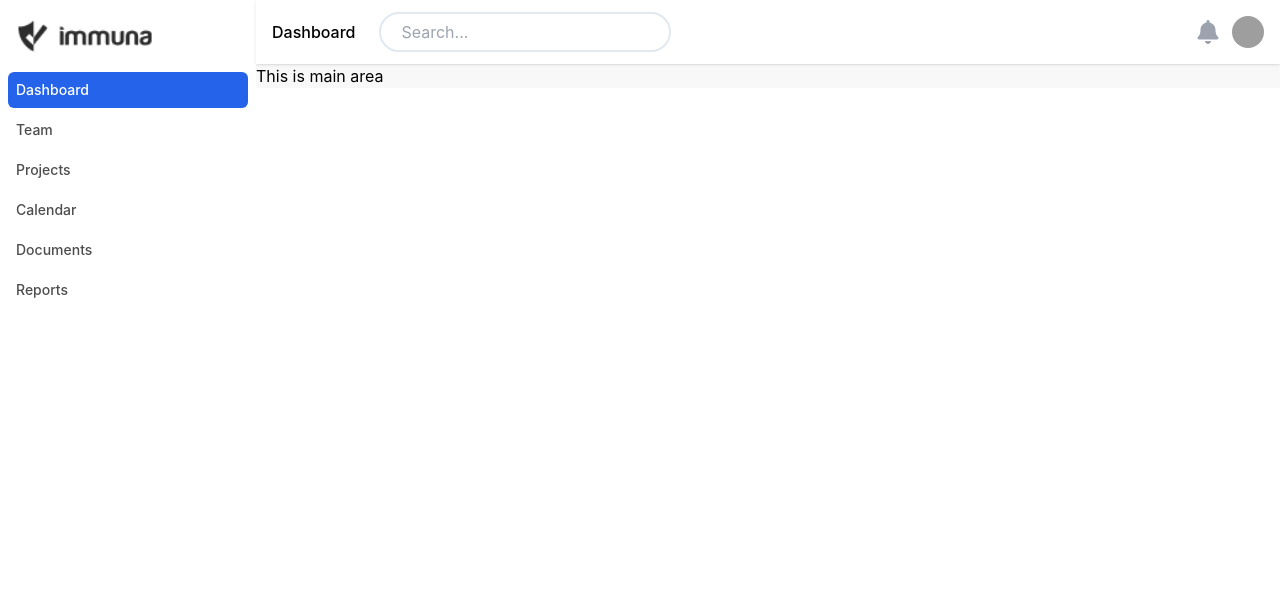
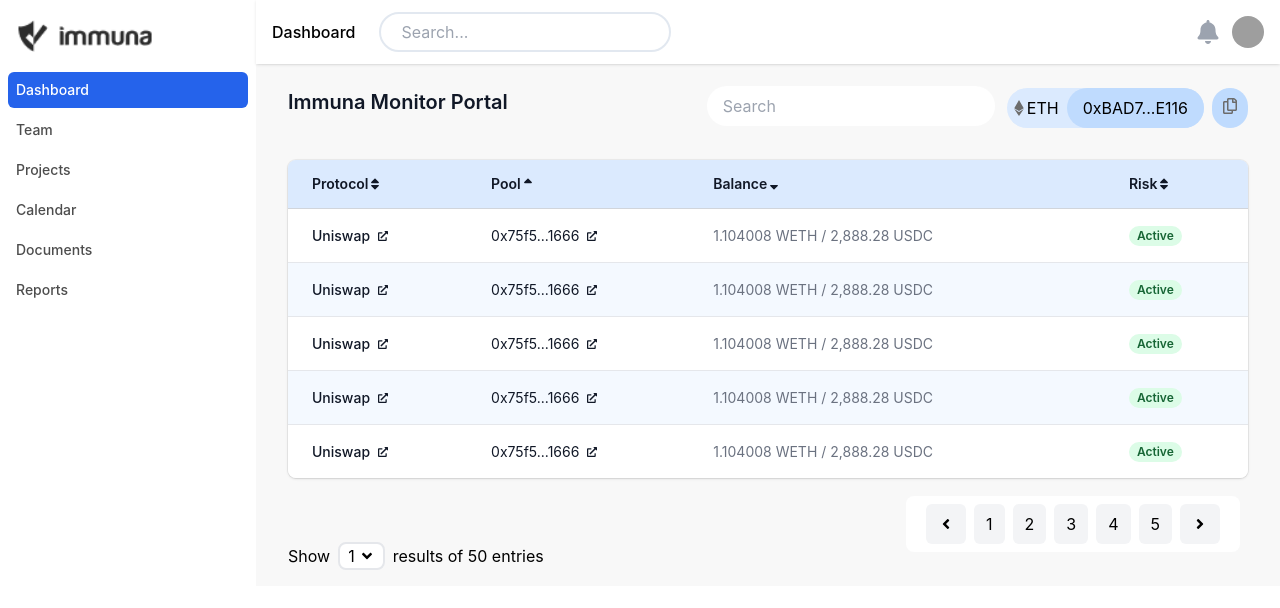
Before and after one commit to chwasifjameel/crypto-exchange-app, a React (Create React App) app: page /dashabord in a window 1280 px wide. Shown: the top 608 px of the page. Built offline with nearby package versions, Linux system fonts and the light colour scheme; grey boxes are pictures that could not be loaded.

Commit message:
dashboard table

```diff
--- a/src/components/index.tsx
+++ b/src/components/index.tsx
@@ -1 +1,3 @@
 export * from './navbar';
+export { default as Layout } from './layout';
+export { default as Table } from './table';
--- /dev/null
+++ b/src/components/table.tsx
@@ -0,0 +1,219 @@
+import { useState } from 'react';
+import { Listbox } from '@headlessui/react';
+
+import {
+  FaEthereum,
+  FaRegCopy,
+  FaSortDown,
+  FaSortUp,
+  FaSort,
+  FaExternalLinkAlt,
+  FaAngleDown,
+  FaAngleLeft,
+  FaAngleRight,
+} from 'react-icons/fa';
+
+const peopleDropdown = [{ id: 1 }, { id: 2 }, { id: 3 }, { id: 4 }, { id: 5 }];
+
+const people = [
+  {
+    name: 'Lindsay Walton',
+    title: 'Front-end Developer',
+    department: 'Optimization',
+    email: 'lindsay.walton@example.com',
+    role: 'Member',
+    image:
+      'https://images.unsplash.com/photo-1517841905240-472988babdf9?ixlib=rb-1.2.1&ixid=eyJhcHBfaWQiOjEyMDd9&auto=format&fit=facearea&facepad=2&w=256&h=256&q=80',
+  },
+  {
+    name: 'Lindsay Walton',
+    title: 'Front-end Developer',
+    department: 'Optimization',
+    email: 'lindsay.walton@example.com',
+    role: 'Member',
+    image:
+      'https://images.unsplash.com/photo-1517841905240-472988babdf9?ixlib=rb-1.2.1&ixid=eyJhcHBfaWQiOjEyMDd9&auto=format&fit=facearea&facepad=2&w=256&h=256&q=80',
+  },
+  {
+    name: 'Lindsay Walton',
+    title: 'Front-end Developer',
+    department: 'Optimization',
+    email: 'lindsay.walton@example.com',
+    role: 'Member',
+    image:
+      'https://images.unsplash.com/photo-1517841905240-472988babdf9?ixlib=rb-1.2.1&ixid=eyJhcHBfaWQiOjEyMDd9&auto=format&fit=facearea&facepad=2&w=256&h=256&q=80',
+  },
+  {
+    name: 'Lindsay Walton',
+    title: 'Front-end Developer',
+    department: 'Optimization',
+    email: 'lindsay.walton@example.com',
+    role: 'Member',
+    image:
+      'https://images.unsplash.com/photo-1517841905240-472988babdf9?ixlib=rb-1.2.1&ixid=eyJhcHBfaWQiOjEyMDd9&auto=format&fit=facearea&facepad=2&w=256&h=256&q=80',
+  },
+  {
+    name: 'Lindsay Walton',
+    title: 'Front-end Developer',
+    department: 'Optimization',
+    email: 'lindsay.walton@example.com',
+    role: 'Member',
+    image:
+      'https://images.unsplash.com/photo-1517841905240-472988babdf9?ixlib=rb-1.2.1&ixid=eyJhcHBfaWQiOjEyMDd9&auto=format&fit=facearea&facepad=2&w=256&h=256&q=80',
+  },
+];
+
+export default function Table() {
+  const [selectedPerson, setSelectedPerson] = useState(peopleDropdown[0]);
+  return (
+    <div className="px-4 sm:px-6 lg:px-8">
+      <div className="flex flex-col lg:flex-row items-start lg:items-center justify-between mt-3">
+        <h1 className="text-xl font-semibold text-gray-900">
+          Immuna Monitor Portal
+        </h1>
+        <div className="flex flex-col md:flex-row items-start lg:items-center justify-between">
+          <input
+            className="bg-white rounded-full w-56 lg:w-72 px-4 py-2 mr-3 mt-2"
+            placeholder="Search"
+          />
+          <div className="flex mt-3">
+            <div className="bg-blue-100 rounded-full">
+              <div className="flex items-center mx-1">
+                <FaEthereum className="bg-blue-100" color="#6C6C6C" />{' '}
+                <p>ETH</p>
+                <div className="bg-blue-200 rounded-full ml-2 -mr-1 px-4 py-2">
+                  0xBAD7...E116
+                </div>
+              </div>
+            </div>
+            <div className="bg-blue-200 hover:bg-blue-100 rounded-full p-2.5 ml-2 cursor-pointer">
+              <FaRegCopy color="#6C6C6C" />
+            </div>
+          </div>
+        </div>
+      </div>
+      <div className="mt-8 flex flex-col">
+        <div className="-my-2 -mx-4 overflow-x-auto sm:-mx-6 lg:-mx-8">
+          <div className="inline-block min-w-full py-2 align-middle md:px-6 lg:px-8">
+            <div className="overflow-hidden shadow ring-1 ring-black ring-opacity-5 md:rounded-lg">
+              <table className="min-w-full divide-y divide-gray-300">
+                <thead className="bg-blue-100">
+                  <tr>
+                    <th
+                      scope="col"
+                      className="flex items-center py-3.5 pl-4 pr-3 text-left text-sm font-semibold text-gray-900 sm:pl-6">
+                      Protocol
+                      <FaSort />
+                    </th>
+                    <th
+                      scope="col"
+                      className=" px-3 py-3.5 text-left text-sm font-semibold text-gray-900">
+                      <div className="flex items-center">
+                        Pool
+                        <FaSortUp />
+                      </div>
+                    </th>
+                    <th
+                      scope="col"
+                      className="px-3 py-3.5 text-left text-sm font-semibold text-gray-900">
+                      <div className="flex items-center">
+                        Balance
+                        <FaSortDown />
+                      </div>
+                    </th>
+                    <th
+                      scope="col"
+                      className="px-3 py-3.5 text-left text-sm font-semibold text-gray-900">
+                      <div className="flex items-center">
+                        Risk
+                        <FaSort />
+                      </div>
+                    </th>
+                  </tr>
+                </thead>
+                <tbody className="divide-y divide-gray-200 bg-white">
+                  {people.map((person, index) => (
+                    <tr
+                      key={person.email}
+                      className={index % 2 === 0 ? undefined : 'bg-[#F4F9FF]'}>
+                      <td className="whitespace-nowrap py-4 pl-4 pr-3 text-sm sm:pl-6">
+                        <div className="flex items-center font-medium text-gray-900">
+                          Uniswap{' '}
+                          <FaExternalLinkAlt className="ml-2" size={10} />
+                        </div>
+                      </td>
+                      <td className="whitespace-nowrap px-3 py-4 text-sm text-gray-500">
+                        <div className="flex items-center text-gray-900">
+                          0x75f5...1666{' '}
+                          <FaExternalLinkAlt className="ml-2" size={10} />
+                        </div>
+                      </td>
+                      <td className="whitespace-nowrap px-3 py-4 text-sm text-gray-500">
+                        1.104008 WETH / 2,888.28 USDC
+                      </td>
+                      <td className="whitespace-nowrap px-3 py-4 text-sm text-gray-500">
+                        <span className="inline-flex rounded-full bg-green-100 px-2 text-xs font-semibold leading-5 text-green-800">
+                          Active
+                        </span>
+                      </td>
+                    </tr>
+                  ))}
+                </tbody>
+              </table>
+            </div>
+          </div>
+        </div>
+        <div className="flex flex-col md:flex-row items-start md:items-center justify-between">
+          <div className="mt-16 flex items-center mb-4 ">
+            Show{' '}
+            <Dropdown
+              selectedPerson={selectedPerson}
+              setSelectedPerson={setSelectedPerson}
+            />{' '}
+            results of 50 entries
+          </div>
+          <div className=" flex items-center mb-4 ">
+            <Pagination />
+          </div>
+        </div>
+      </div>
+    </div>
+  );
+}
+
+const Dropdown = ({ selectedPerson, setSelectedPerson }) => (
+  <div className="relative mx-2">
+    <Listbox value={selectedPerson} onChange={setSelectedPerson}>
+      <Listbox.Button className="bg-white px-2 flex items-center border-2 rounded-lg">
+        {selectedPerson.id} <FaAngleDown className="ml-1" />
+      </Listbox.Button>
+      <Listbox.Options className="absolute cursor-pointer top-7 bg-white left-0 right-0 mx-auto border-2 rounded-lg text-center">
+        {peopleDropdown.map((person) => (
+          <Listbox.Option key={person.id} value={person}>
+            {person.id}
+          </Listbox.Option>
+        ))}
+      </Listbox.Options>
+    </Listbox>
+  </div>
+);
+
+const Pagination = () => (
+  <div className="flex mx-2 bg-white px-4 py-2 rounded-lg">
+    <PageButton>
+      <FaAngleLeft />
+    </PageButton>
+    {[...new Array(5)].map((_, item) => (
+      <PageButton>{++item}</PageButton>
+    ))}
+    <PageButton>
+      <FaAngleRight />
+    </PageButton>
+  </div>
+);
+
+const PageButton = ({ children }) => (
+  <div className="bg-gray-100 px-3 rounded-md py-2 mx-1 flex items-center">
+    {children}
+  </div>
+);
--- a/src/pages/Dashboard.tsx
+++ b/src/pages/Dashboard.tsx
@@ -1,9 +1,11 @@
-import Layout from '../components/layout';
+import { Table, Layout } from '../components';
 
 export default function Dashabord() {
   return (
     <Layout>
-      <main className="bg-[#F8F8F8] h-full">This is main area</main>
+      <main className="bg-[#F8F8F8] h-full">
+        <Table />
+      </main>
     </Layout>
   );
 }
```
